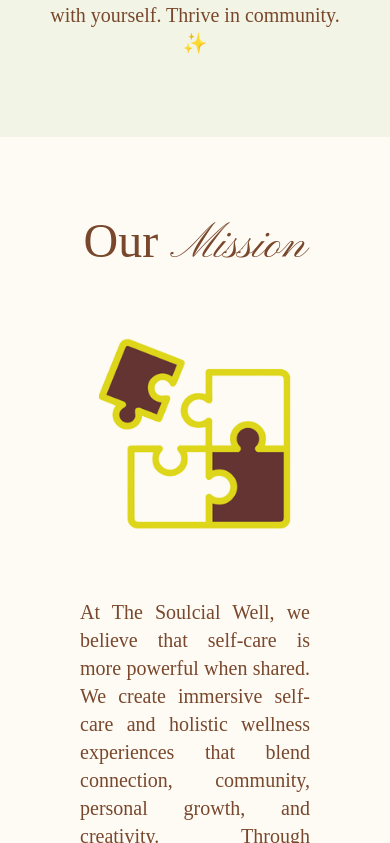
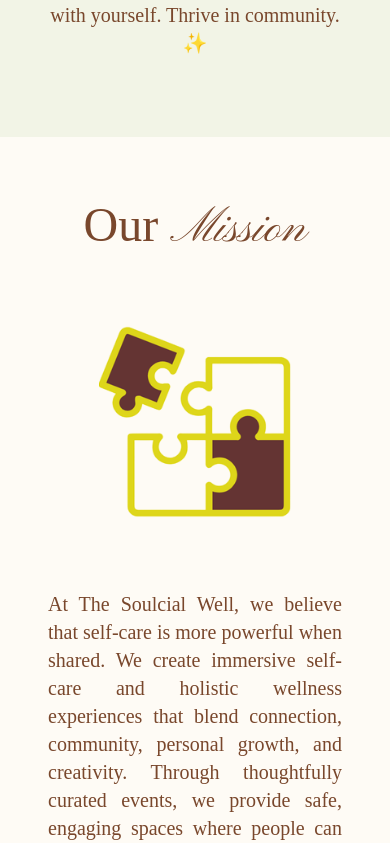
Before and after one commit to thatsehannah/the-soulcial-well, a Next.js app: page /about in a window 390 px wide. Shown: the part 3101-3944 px from the top of the page. Built offline with nearby package versions, Linux system fonts and the light colour scheme.

Commit message:
making responsive adjustments to purpose section in about page

```diff
--- a/app/about/_sections/SoulcialWellPurpose.tsx
+++ b/app/about/_sections/SoulcialWellPurpose.tsx
@@ -3,9 +3,8 @@
 
 const SoulcialWellPurpose = () => {
   return (
-    <section className=''>
-      <div className='flex lg:flex-row flex-col'>
-        <div className='lg:w-1/2 w-full flex flex-col items-center justify-center p-20 gap-17'>
+    <section className='flex lg:flex-row flex-col'>
+      <div className='lg:w-1/2 w-full flex flex-col items-center justify-center lg:p-32 pt-16 pb-12 px-12 gap-18'>
         <p className='relative text-5xl lg:text-6xl after:bg-[url("/assets/underline-stroke-yellow.svg")] after:absolute after:left-0 after:-bottom-9 after:w-full after:h-13 after:bg-no-repeat after:bg-contain after:bg-center'>
           Our <span className='font-script'>Mission</span>
         </p>
@@ -17,15 +16,15 @@
           />
         </div>
         <p className='text-xl text-justify'>
-            At The Soulcial Well, we believe that self-care is more powerful
-            when shared. We create immersive self-care and holistic wellness
+          At The Soulcial Well, we believe that self-care is more powerful when
+          shared. We create immersive self-care and holistic wellness
           experiences that blend connection, community, personal growth, and
           creativity. Through thoughtfully curated events, we provide safe,
           engaging spaces where people can connect, recharge, and cultivate
           meaningful relationships that enhance their well-being.
         </p>
       </div>
-        <div className='lg:w-1/2 w-full flex flex-col items-center justify-center p-20 bg-primary gap-12'>
+      <div className='lg:w-1/2 w-full flex flex-col items-center justify-center bg-primary lg:p-32 pt-16 pb-12 px-12 gap-8'>
         <p className='relative text-5xl lg:text-6xl after:bg-[url("/assets/circle-stroke.svg")] after:absolute lg:after:-left-16 after:-left-13 lg:after:-top-15 after:-top-16 after:w-[155%] after:h-45 after:bg-no-repeat after:bg-contain after:bg-center'>
           Our <span className='font-script'>Vision</span>
         </p>
@@ -38,15 +37,13 @@
         </div>
         <p className='text-xl text-justify'>
           Our vision is to create a transformative community that inspires and
-            uplifts individuals from all walks of life. Through impactful
-            events, rejuvenating retreats, and supportive workshops, The
-            Soulcial Well strives to be a beacon of mental wellness, where
-            people can connect, heal, and grow. We aim to foster a future where
-            happiness, personal growth, and meaningful connections are within
-            reach for all, and everyone feels empowered to thrive in their own
-            journey.
+          uplifts individuals from all walks of life. Through impactful events,
+          rejuvenating retreats, and supportive workshops, The Soulcial Well
+          strives to be a beacon of mental wellness, where people can connect,
+          heal, and grow. We aim to foster a future where happiness, personal
+          growth, and meaningful connections are within reach for all, and
+          everyone feels empowered to thrive in their own journey.
         </p>
-        </div>
       </div>
     </section>
   );
```
Lines whose indentation alone changed are shown as unchanged.
